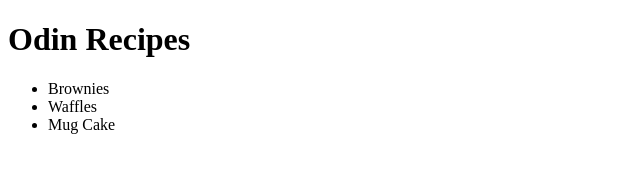
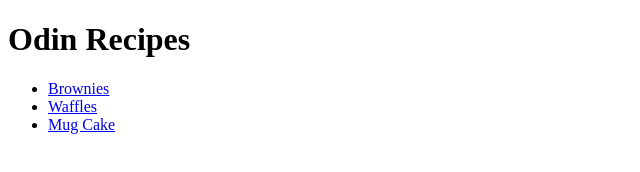
Before and after one commit to achmatkamaar/odin-recipes, a plain HTML site: page index.html in a window 1280 px wide. Shown: the whole page, without its empty margins (0-640 px from the left). Drawn offline with Linux system fonts and the light colour scheme.

Commit message:
change "src" to "href" in the recipe anchor on homepage

```diff
--- a/index.html
+++ b/index.html
@@ -9,9 +9,9 @@
   <body>
     <h1>Odin Recipes</h1>
     <ul>
-      <li><a src="./recipes/brownies.html">Brownies</a></li>
-      <li><a src="./recipes/waffles.html">Waffles</a></li>
-      <li><a src="./recipes/mug_cake.html">Mug Cake</a></li>
+      <li><a href="./recipes/brownies.html">Brownies</a></li>
+      <li><a href="./recipes/waffles.html">Waffles</a></li>
+      <li><a href="./recipes/mug_cake.html">Mug Cake</a></li>
     </ul>
   </body>
 </html>
```
